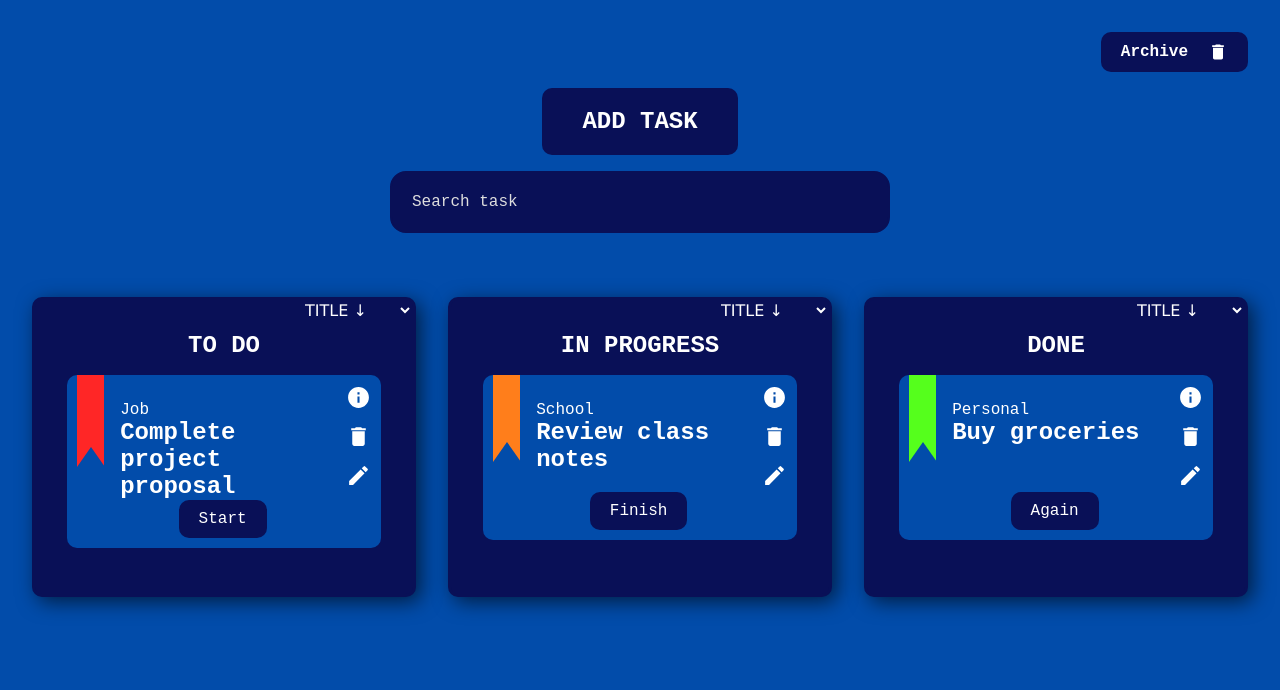
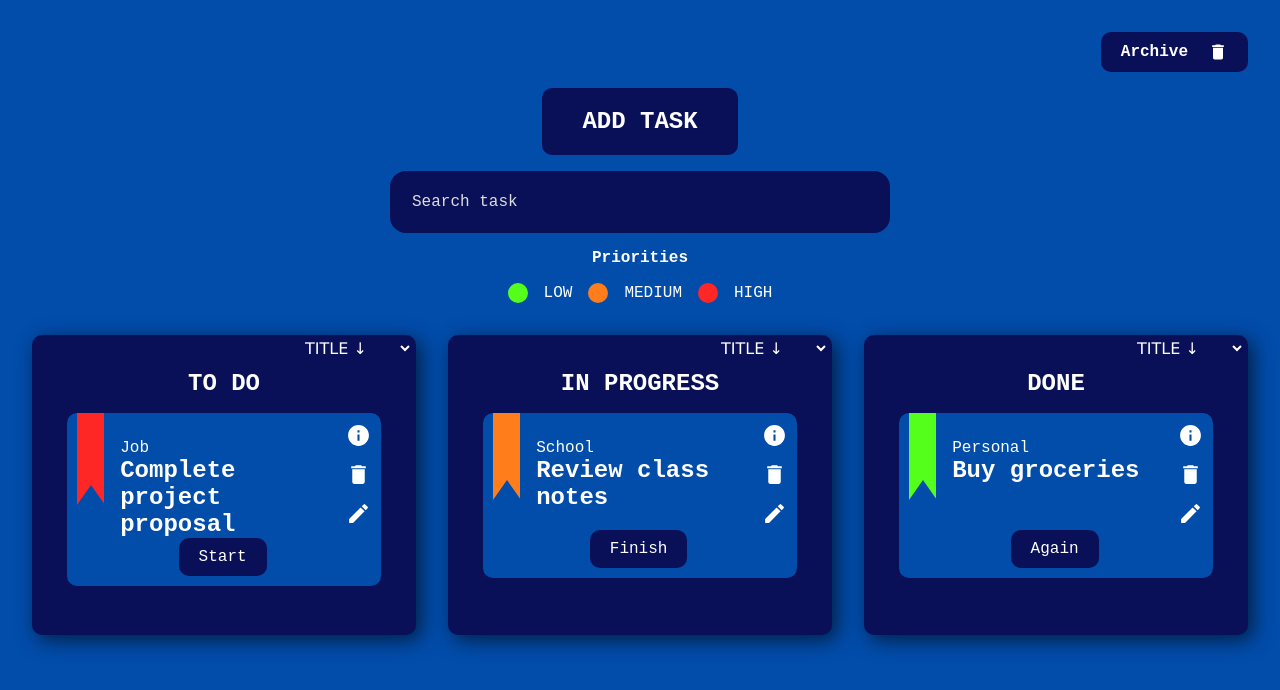
Before and after one commit to JaroslavDrozd000/TODO, a React (Vite) app: page / in a window 1280 px wide. Shown: the top 690 px of the page. Built offline with nearby package versions, Linux system fonts and the light colour scheme; data requests are answered from the project's data file.

Commit message:
added legend for priorities

```diff
--- a/src/components/header/Header.tsx
+++ b/src/components/header/Header.tsx
@@ -3,12 +3,19 @@ import { useAppContext } from '../../hooks';
 import './header.css';
 import { useState } from 'react';
 import { Archive, Modal, TodoForm } from '..';
+import { PRIORITY_ENUM } from '../../utils/enums/enums';
 
 const Header = () => {
   const { setTodoTitleSearch } = useAppContext();
 
   const [openAddModal, setOpenAddModal] = useState<boolean>(false);
   const [openArchiveModal, setOpenArchiveModal] = useState<boolean>(false);
+
+  const priorityColor: { [key in PRIORITY_ENUM]: string } = {
+    [PRIORITY_ENUM.low]: 'var(--green)',
+    [PRIORITY_ENUM.medium]: 'var(--orange)',
+    [PRIORITY_ENUM.high]: 'var(--red)',
+  };
 
   return (
     <>
@@ -45,6 +52,26 @@ const Header = () => {
           placeholder='Search task'
           onChange={(e) => setTodoTitleSearch(e.target.value)}
         />
+
+        {/* Legend for priorities */}
+        <div className='header-priorities-container size-lg'>
+          <span className='header-priorities-title'>Priorities</span>
+          <div className='header-priorities-inner-container'>
+            {Object.keys(PRIORITY_ENUM).map((key) => (
+              <div className='header-priority' key={key}>
+                <div
+                  style={{
+                    width: '20px',
+                    height: '20px',
+                    borderRadius: '100%',
+                    backgroundColor: priorityColor[key as PRIORITY_ENUM],
+                  }}
+                ></div>
+                <span>{key.toUpperCase()}</span>
+              </div>
+            ))}
+          </div>
+        </div>
       </div>
     </>
   );
--- a/src/components/header/header.css
+++ b/src/components/header/header.css
@@ -3,6 +3,7 @@
   width: 100%;
   padding: 2rem;
   padding-top: 3.5rem;
+  padding-bottom: 0;
   display: flex;
   gap: 1rem;
   flex-direction: column;
@@ -39,3 +40,33 @@
   text-transform: uppercase;
   padding: 20px 40px;
 }
+
+.header-priorities-container {
+  display: flex;
+  flex-direction: column;
+  align-items: center;
+  gap: 1rem;
+  color: white;
+}
+
+.header-priorities-inner-container {
+  display: flex;
+  align-items: center;
+  gap: 1rem;
+}
+
+.header-priorities-title {
+  font-weight: 600;
+}
+
+.header-priority {
+  display: flex;
+  align-items: center;
+  gap: 1rem;
+}
+
+@media (max-width: 350px) {
+  .header-priorities-inner-container {
+    flex-direction: column;
+  }
+}
```
